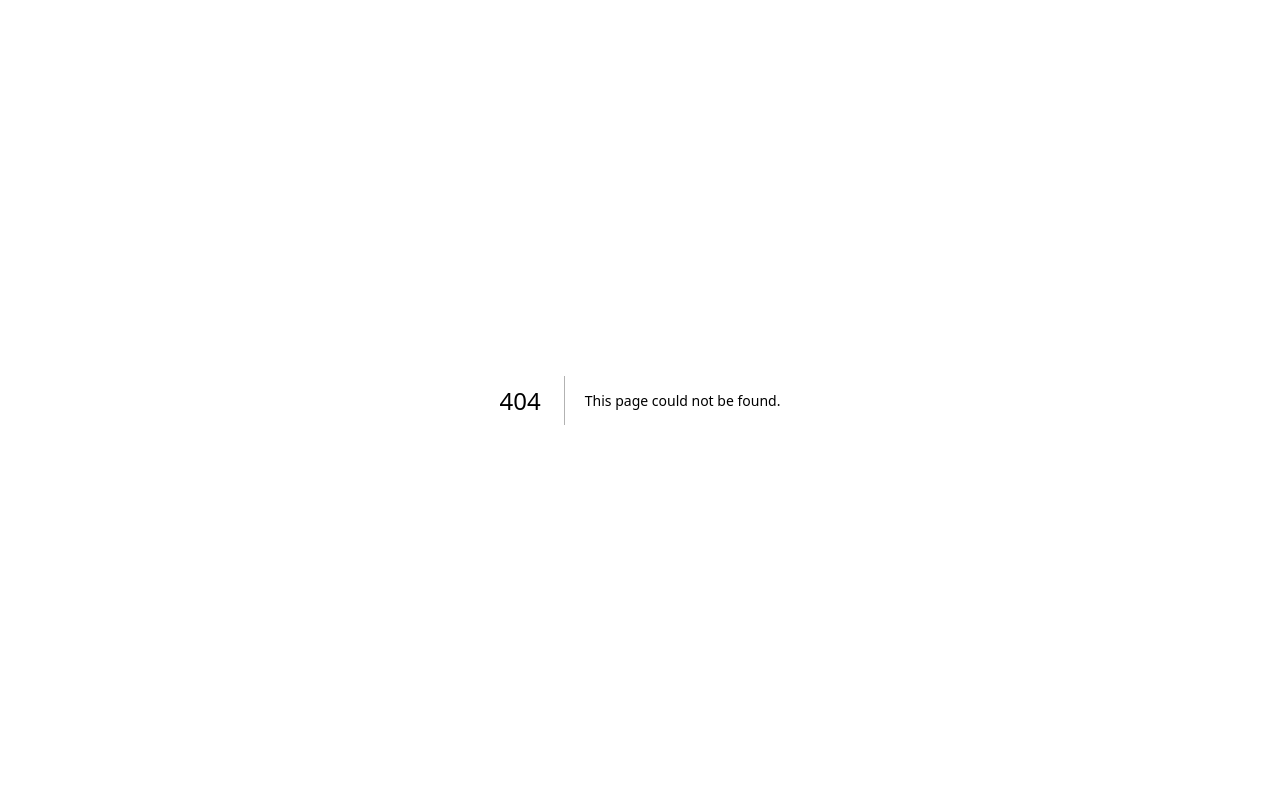
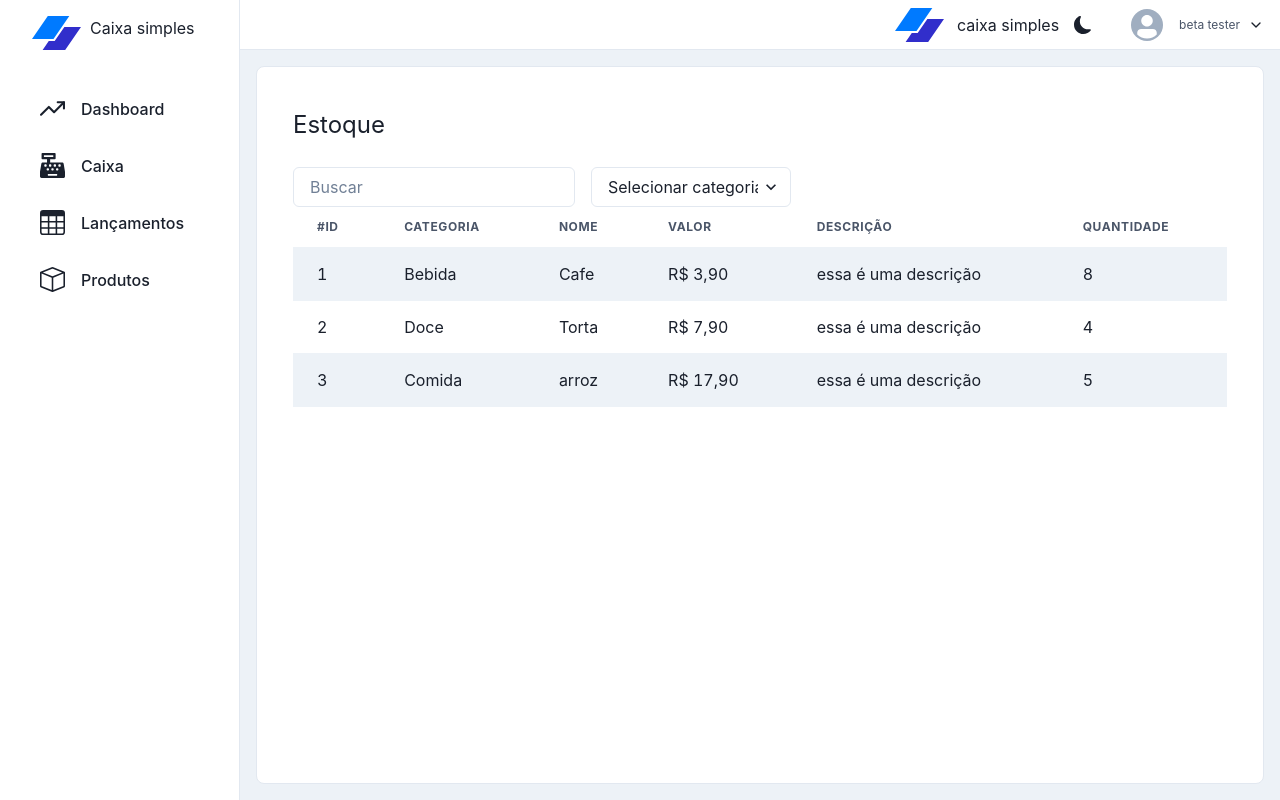
Before and after one commit to davidasiqueira/Caixa-Simples-Web, a Next.js app: page /estoque in a window 1280 px wide. Before the commit this address had no page. Built offline with nearby package versions, Linux system fonts and the light colour scheme.

Commit message:
Initial commit on grupo-bigData

```diff
--- a/src/components/sidebar/sidebar.tsx
+++ b/src/components/sidebar/sidebar.tsx
@@ -23,7 +23,7 @@ import {
   useColorMode,
 } from "@chakra-ui/react";
 import { FiTrendingUp, FiMenu, FiChevronDown } from "react-icons/fi";
-import { BsMoonFill, BsSun, BsTable } from "react-icons/bs";
+import { BsMoonFill, BsSun, BsBox, BsTable } from "react-icons/bs";
 import Link from "next/link";
 import { FaCashRegister } from "react-icons/fa";
 import { IconType } from "react-icons";
@@ -40,6 +40,7 @@ const LinkItems: Array<LinkItemProps> = [
   { name: "Dashboard", icon: FiTrendingUp, link: "dashboard" },
   { name: "Caixa", icon: FaCashRegister, link: "caixa" },
   { name: "Lançamentos", icon: BsTable, link: "lancamentos" },
+  { name: "Produtos", icon: BsBox, link: "produtos" },
 ];
 
 export default function SidebarWithHeader({
@@ -93,12 +94,11 @@ const SidebarContent = ({ onClose, ...rest }: SidebarProps) => {
       {...rest}
     >
       <Flex h="20" alignItems="center" mx="8" justifyContent="space-between">
-        <Text fontSize="16px" fontFamily="monospace" fontWeight="bold">
         <Flex flexDirection="row">
           <Logo viewBox="none" width="50px" mr={2} />
           Caixa simples
         </Flex>
-        </Text>
+
         <CloseButton display={{ base: "flex", md: "none" }} onClick={onClose} />
       </Flex>
       {LinkItems.map((link) => (
@@ -176,17 +176,10 @@ const MobileNav = ({ onOpen, ...rest }: MobileProps) => {
         icon={<FiMenu />}
       />
 
-      <Text
-        display={{ base: "flex", md: "none" }}
-        fontSize="16px"
-        fontFamily="monospace"
-        fontWeight="bold"
-      >
       <Flex flexDirection="row" align="center">
         <Logo viewBox="none" mt="16px" mr={3} width="50px" />
         caixa simples
       </Flex>
-      </Text>
 
       <HStack spacing={{ base: "0", md: "6" }}>
         <IconButton
--- a/src/context/authContext.tsx
+++ b/src/context/authContext.tsx
@@ -37,7 +37,7 @@ export function AuthProvider({ children }) {
     if (token && id) {
       const authStr = "Bearer ".concat(token);
       axios
-        .get(process.env.NEXT_PUBLIC_ISVALID_API_URL + id, {
+        .get('http://localhost:3000/auth/isvalid/' + id, {
           headers: {
             Authorization: authStr,
           },
@@ -66,7 +66,7 @@ export function AuthProvider({ children }) {
         data: { access_token, user },
       } = await axios.post(
         process.env.NEXT_PUBLIC_AUTH_API_URL ||
-          "https://caixa-simples-api.herokuapp.com/auth/login",
+          "http://localhost:3000/auth/login",
         {
           username,
           password,
@@ -97,7 +97,7 @@ export function AuthProvider({ children }) {
     try {
       await axios.post(
         process.env.NEXT_PUBLIC_CREATE_USER ||
-          "https://caixa-simples-api.herokuapp.com/users",
+          "http://localhost:3000/users",
         user,
         {}
       );
--- a/src/context/lancamentosContext.tsx
+++ b/src/context/lancamentosContext.tsx
@@ -25,7 +25,7 @@ export function LancamentosProvider({ children }) {
     const { "caixa-simples-token": token, "caixa-simples-userId": id } =
       parseCookies();
     const authStr = "Bearer ".concat(token);
-    let response = await axios.get(process.env.NEXT_PUBLIC_GET_ALL + id, {
+    let response = await axios.get('http://localhost:3000/lancamentos/all/' + id, {
       params: {
         initialDate: initialDate,
         finalDate: finalDate,
@@ -48,7 +48,7 @@ export function LancamentosProvider({ children }) {
     try {
       const response = await axios.post(
         process.env.NEXT_PUBLIC_NEW_LANCAMENTO_URL ||
-          "https://caixa-simples-api.herokuapp.com/lancamentos/create",
+          "http://localhost:3000/lancamentos/create",
         {
           userId: id,
           value: lancamento.value,
--- /dev/null
+++ b/src/pages/estoque.tsx
@@ -0,0 +1,109 @@
+import {
+  Box,
+  Input,
+  Select,
+  Table,
+  Thead,
+  Tbody,
+  Tr,
+  Th,
+  Td,
+  Container,
+  Text,
+  Flex,
+  useColorModeValue,
+} from "@chakra-ui/react";
+import SidebarWithHeader from "../components/sidebar/sidebar";
+
+const Stock = () => {
+  return (
+    <SidebarWithHeader>
+      <Flex
+        width="100%"
+        minH="calc(100vh - 82px)"
+        display="flex"
+        borderRadius="8px"
+        flexDirection={["column", "column", "column", "row", "row"]}
+        justifyContent="space-between"
+        rowGap={4}
+      >
+        <Box
+          width="100%"
+          minH="calc(100vh - 82px)"
+          maxH="calc(100vh - 82px)"
+          border="1px solid"
+          borderColor={useColorModeValue("gray.200", "gray.700")}
+          bg={useColorModeValue("white", "gray.800")}
+          borderRadius="8px"
+          p="20px"
+          display="flex"
+          flexDirection="column"
+          alignItems="center"
+        >
+          <Container maxW="container.xl" py={5}>
+            <Text fontSize="2xl" alignSelf='start' mb={6}>
+              Estoque
+            </Text>
+            <Flex columnGap={4}>
+            <Box >
+              <Input
+                type="text"
+                id="searchbar"
+                placeholder="Buscar"
+                focusBorderColor="blue.500"
+              />
+            </Box>
+
+            <Select placeholder="Selecionar categoria" maxW='200px'>
+              <option value="comida">Comida</option>
+              <option value="bebida">Bebida</option>
+              <option value="doce">Doce</option>
+            </Select>
+            </Flex>
+
+            <Table variant="striped" colorScheme="gray">
+              <Thead>
+                <Tr>
+                  <Th>#ID</Th>
+                  <Th>Categoria</Th>
+                  <Th>Nome</Th>
+                  <Th>Valor</Th>
+                  <Th>Descrição</Th>
+                  <Th>Quantidade</Th>
+                </Tr>
+              </Thead>
+              <Tbody>
+                <Tr>
+                  <Td>1</Td>
+                  <Td>Bebida</Td>
+                  <Td>Cafe</Td>
+                  <Td>R$ 3,90</Td>
+                  <Td>essa é uma descrição</Td>
+                  <Td>8</Td>
+                </Tr>
+                <Tr>
+                  <Td>2</Td>
+                  <Td>Doce</Td>
+                  <Td>Torta</Td>
+                  <Td>R$ 7,90</Td>
+                  <Td>essa é uma descrição</Td>
+                  <Td>4</Td>
+                </Tr>
+                <Tr>
+                  <Td>3</Td>
+                  <Td>Comida</Td>
+                  <Td>arroz</Td>
+                  <Td>R$ 17,90</Td>
+                  <Td>essa é uma descrição</Td>
+                  <Td>5</Td>
+                </Tr>
+              </Tbody>
+            </Table>
+          </Container>
+        </Box>
+      </Flex>
+    </SidebarWithHeader>
+  );
+};
+
+export default Stock;
```
Also changed, not shown: src/pages/produtos.tsx (added, +111 -0 lines). Lines whose indentation alone changed are shown as unchanged.
